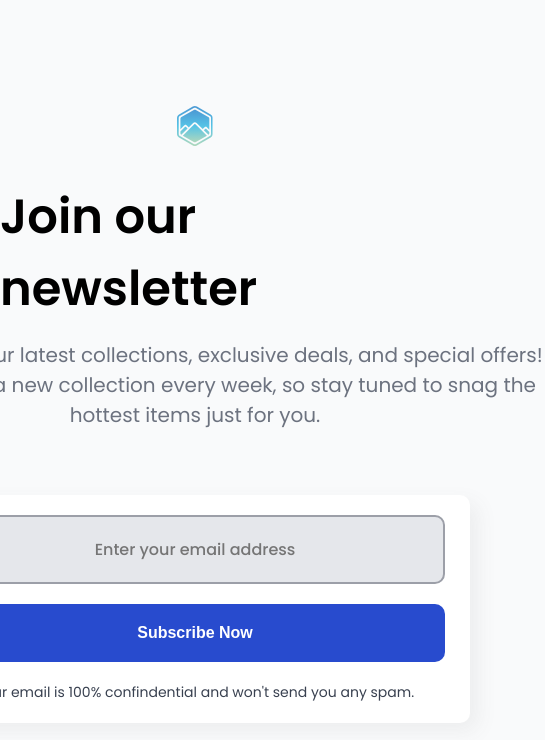
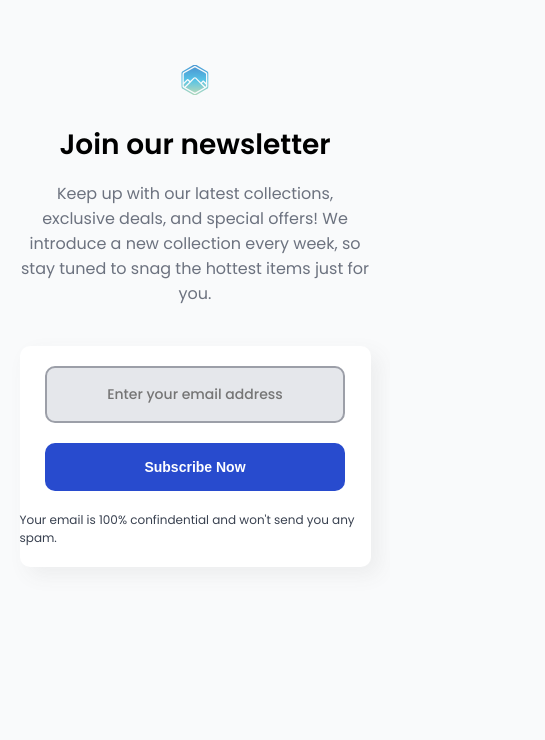
Before and after one commit to yipwreck/join-our-newsletter, a plain HTML site: page index.html in a window 390 px wide. Shown: the whole page, 545 px wide, since content can reach past the window. Drawn offline with Linux system fonts and the light colour scheme.

Commit message:
responsive changes

```diff
--- a/style.css
+++ b/style.css
@@ -66,3 +66,52 @@ button {
     margin-bottom: 20px;
     color:#394150;
 }
+
+@media (max-width: 1024px) {
+    .text-medium {
+        width: 90%;
+        font-size: 18px;
+    }
+
+    .form {
+        width: 90%;
+    }
+
+    input[placeholder],
+    button {
+        width: 300px;
+
+    }
+
+    h1 {
+        font-size: 36px;
+    }
+}
+
+/* Mobile (max-width: 640px) */
+@media (max-width: 640px) {
+    img {
+        width: 40px;
+        height: 40px;
+        margin: 60px 0 20px 0;
+    }
+
+    h1 {
+        font-size: 28px;
+    }
+
+    .text-medium {
+        font-size: 16px;
+        margin-bottom: 40px;
+    }
+
+    input[placeholder],
+    button {
+        padding: 16px;
+        font-size: 14px;
+    }
+
+    .info-text {
+        font-size: 12px;
+    }
+}
```
